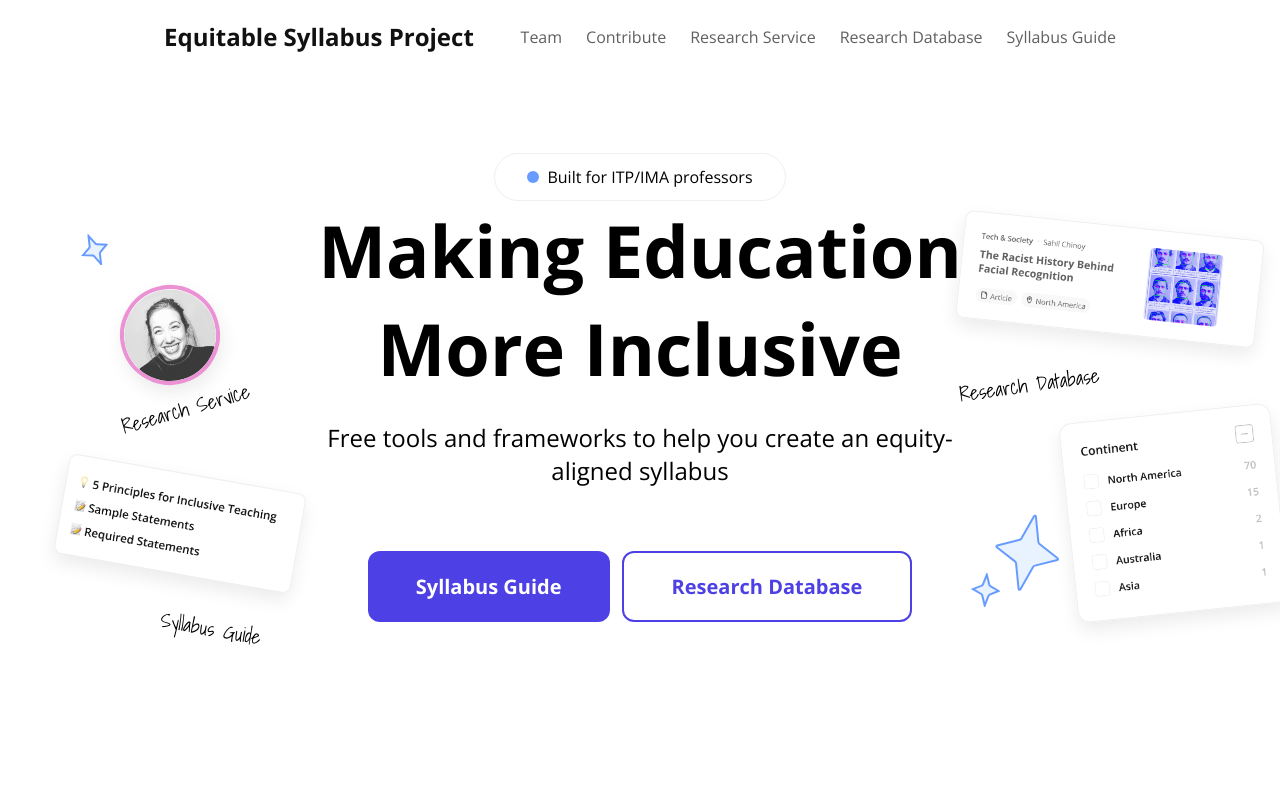
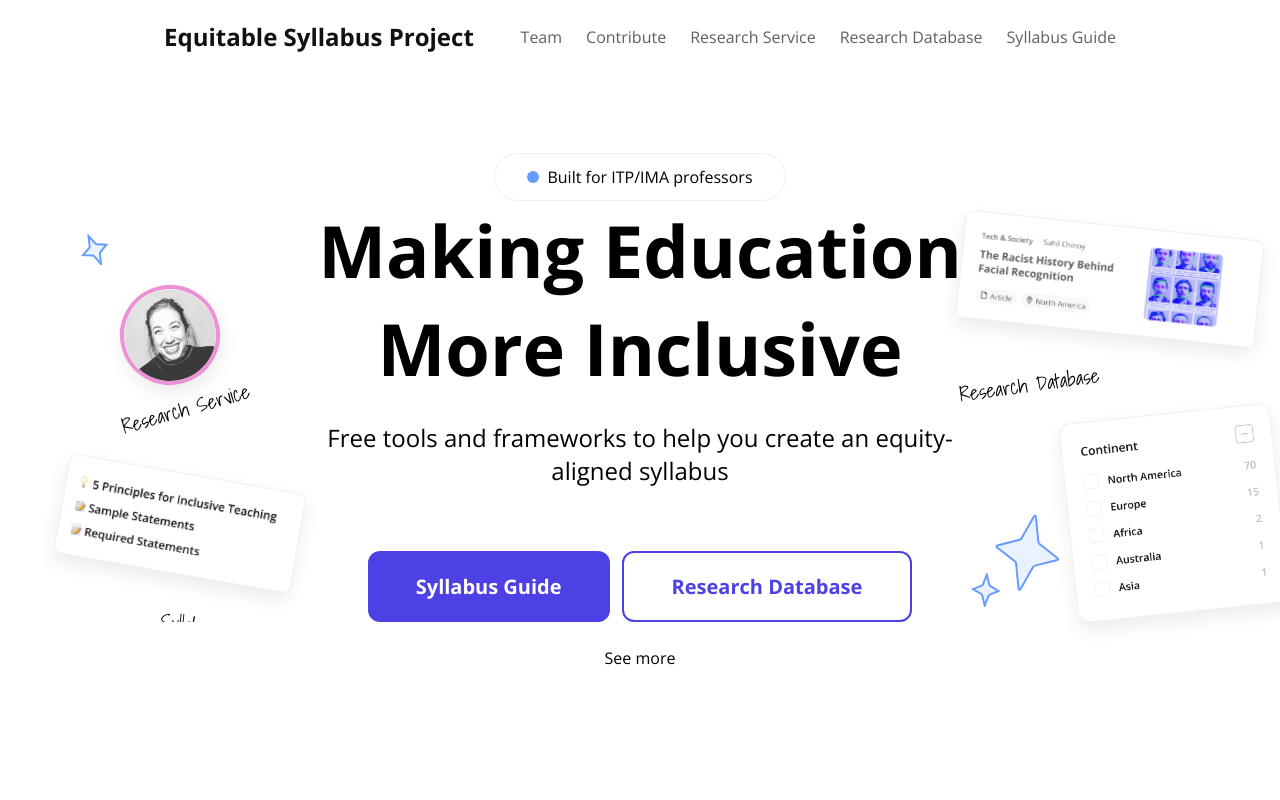
Before and after one commit to jnahan/equitable-syllabus-project, a React (Create React App) app: page / in a window 1280 px wide. Shown: the top 800 px of the page. Built offline with nearby package versions, Linux system fonts and the light colour scheme.

Commit message:
minor tweaks + updated TODOs

```diff
--- a/src/index.css
+++ b/src/index.css
@@ -144,9 +144,6 @@
 .subtitle-section h2{
   margin-bottom: 24px;
 }
-.subtitle-section p{
-  margin-bottom: 80px;
-}
 .section-text{
   flex: 1;
   justify-content: flex-end;
@@ -161,6 +158,7 @@
   width: 100%;
   border-radius: 32px;
 }
+/* TODO fix alignment */
 .section-content{
   display: flex;
   align-items: center;
@@ -330,8 +328,18 @@
   background-color: var(--blue);
   margin-right: 8px;
 }
-
+/* TODO fix sticky not working */
+.see-more-block{
+  text-align: center;
+  background-color: #fff;
+  margin-bottom: 25px;
+  padding-top: 25px;
+  position: sticky;
+  position: -webkit-sticky;
+  bottom: 0;
+}
 .home--card-wrapper{
+  margin-top: 80px;
   justify-content: center;
   display: flex;
   flex-direction: row;
@@ -485,7 +493,7 @@
   display: flex;
   gap: 12px;
 }
-/* figure out how to change link color */
+/* TODO figure out how to change link color */
 .footer li a{
   font-size: var(--body-default);
 }
--- a/src/pages/Home/Home.jsx
+++ b/src/pages/Home/Home.jsx
@@ -29,6 +29,9 @@
           <p>Syllabus Guide</p>
           <p>Research Database</p>
         </div>
+      </div>
+      <div className="see-more-block">
+          <p id='see-more'>See more</p>
       </div>
       <div className="hero--imgs">
         <img src="images/home/hero-research-service.png" alt="research service" />
```
